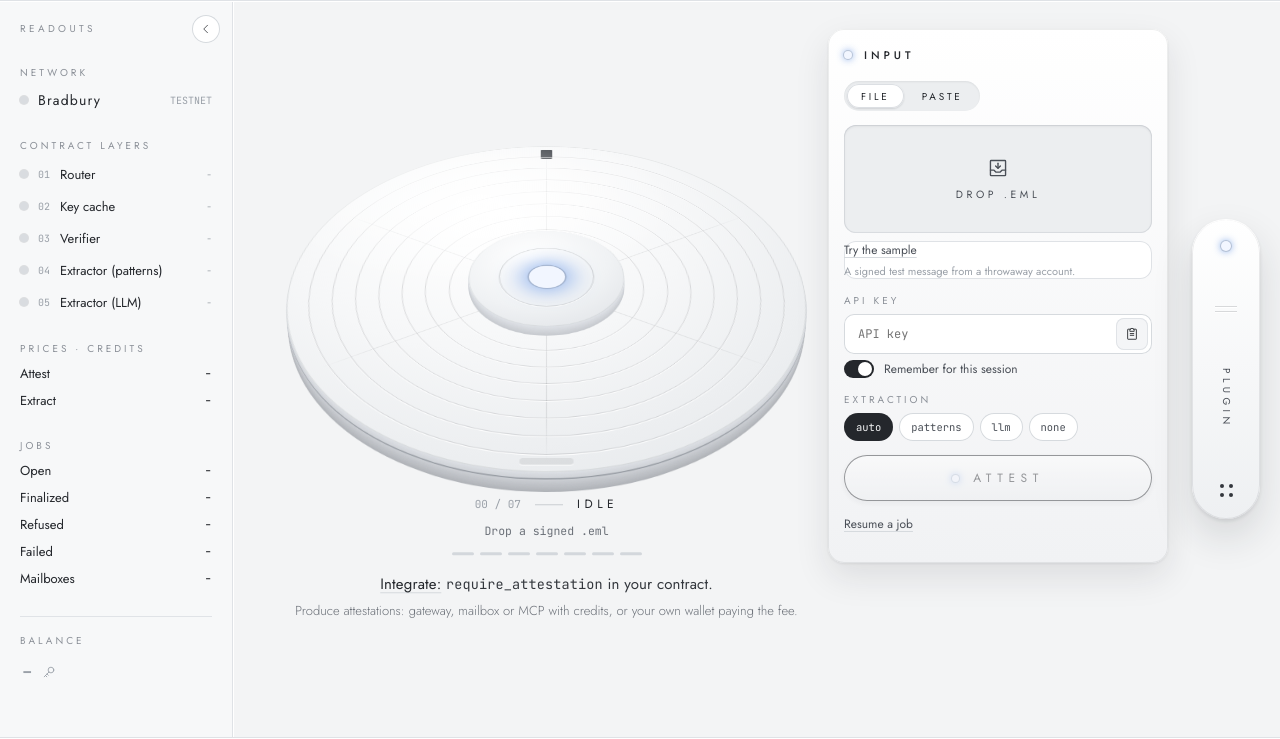
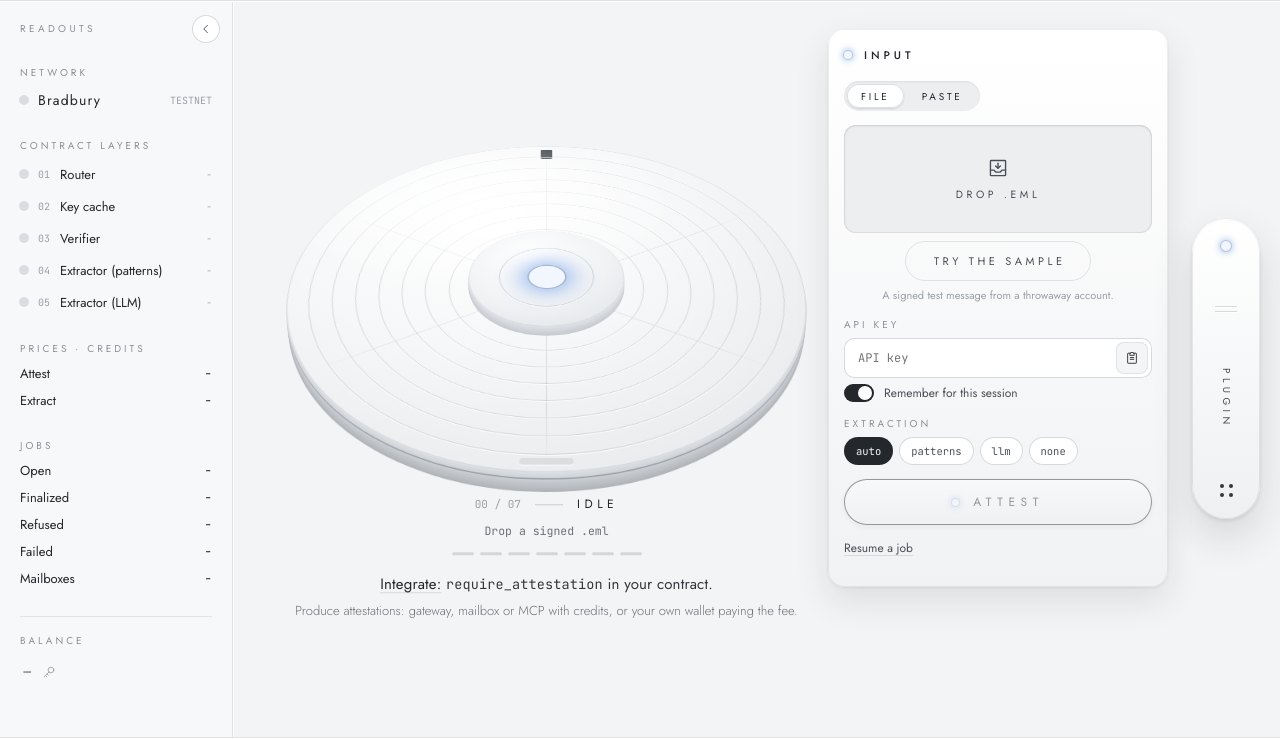
Before and after one commit to eudomar500/lacre-gateway, a plain HTML site: page web/index.html in a window 1280 px wide. Shown: the part 63-802 px from the top of the page. Drawn offline with Linux system fonts and the light colour scheme; files that its build step writes are made by us from their sources; no server answers; files whose address does not match are found by name.

Commit message:
center the sample button

```diff
--- a/web/app.css
+++ b/web/app.css
@@ -250,8 +250,13 @@ body.app { min-height: 100vh; }
 .drop-name { font-family: var(--mono); font-size: 12px; color: var(--ink); max-width: 100%; overflow: hidden; text-overflow: ellipsis; white-space: nowrap; }
 .drop-size { font-family: var(--mono); font-size: 10px; color: var(--muted-3); }
 .paste { height: 108px; box-sizing: border-box; resize: none; border: none; border-radius: 12px; padding: 10px 12px; background: var(--well); box-shadow: inset 0 1px 3px rgba(30, 34, 40, .10), inset 0 0 0 1px #dcdfe3; font-family: var(--mono); font-size: 11px; line-height: 1.5; color: var(--ink); }
-.sample { display: flex; flex-direction: column; align-items: flex-start; gap: 4px; margin-top: -6px; }
-.sample-t { font-size: 11px; color: var(--muted-3); }
+/* Not .sample: docs.html owns that class for its bordered code boxes. */
+.sample-row { display: flex; flex-direction: column; align-items: center; gap: 6px; margin-top: -6px; }
+/* Left padding carries the trailing letter-spacing so the label sits centered. */
+.btn-try { height: 40px; padding: 0 24px 0 calc(24px + .32em); border: 1px solid var(--line); border-radius: 20px; background: none; color: var(--ink-3); font: inherit; font-size: 11px; letter-spacing: .32em; text-transform: uppercase; cursor: pointer; }
+.btn-try:hover { border-color: var(--ink); color: var(--ink); }
+.btn-try:active { transform: translateY(1px); }
+.sample-t { font-size: 11px; color: var(--muted-3); text-align: center; }
 .pills { display: flex; gap: 6px; }
 .pill { height: 28px; padding: 0 12px; border: none; border-radius: 14px; background: #ffffff; color: var(--ink-3); box-shadow: inset 0 0 0 1px var(--ring); font-family: var(--mono); font-size: 10.5px; cursor: pointer; }
 .pill[aria-pressed="true"] { background: var(--ink); color: var(--bg); box-shadow: none; }
@@ -561,6 +566,8 @@ textarea.acc-in { height: 88px; resize: none; padding: 10px 12px; line-height: 1
   .pills { display: grid; grid-template-columns: repeat(4, 1fr); }
   .pill { height: 44px; border-radius: 22px; padding: 0; }
   .btn-main { height: 50px; border-radius: 25px; }
+  .sample-row { align-items: stretch; }
+  .btn-try { height: 44px; border-radius: 22px; }
   .btn-sm { height: 32px; border-radius: 16px; }
   .card-out { position: relative; bottom: auto; right: auto; width: auto; max-height: none; overflow: visible; transform: none; opacity: 1; display: none; padding: 0 16px 14px; gap: 6px; }
   .card-out.shown { display: flex; }
--- a/web/index.html
+++ b/web/index.html
@@ -192,8 +192,8 @@
           </button>
           <textarea class="paste" id="paste" placeholder="Raw message source" spellcheck="false" hidden></textarea>
           <input type="file" id="file" accept=".eml,message/rfc822" hidden>
-          <div class="sample">
-            <button class="linkbtn" id="sample" type="button">Try the sample</button>
+          <div class="sample-row">
+            <button class="btn-try" id="sample" type="button">TRY THE SAMPLE</button>
             <span class="sample-t">A signed test message from a throwaway account.</span>
           </div>
           <div class="wchip" id="walletChip" hidden>
```
